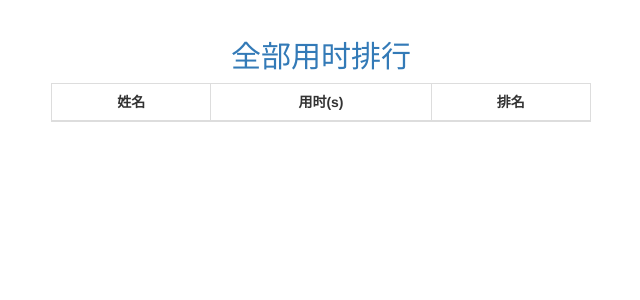
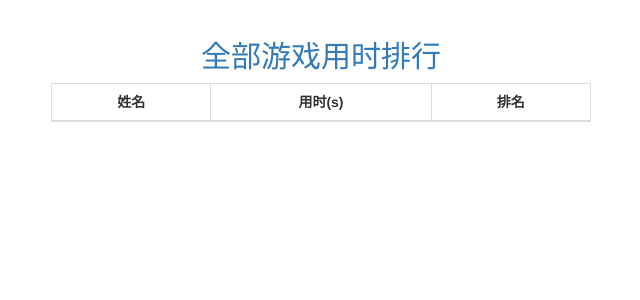
Before and after one commit to Jhon-19/Games, a Flask app: page /show_scores?game=all in a window 1280 px wide. Shown: the part 52-352 px from the top of the page, without its empty margins (319-959 px from the left). Run offline with Flask 3, Linux system fonts and the light colour scheme; lists and menus that the app fills with data are empty; some libraries are stand-ins or nearby versions.

Commit message:
fix score bug

```diff
--- a/app/blocky_games/common/record.js
+++ b/app/blocky_games/common/record.js
@@ -36,6 +36,6 @@ function show_scores() {
     $('#show_scores').click(() => {
         let appName = location.pathname.match(/\/([-\w]+)(\.html)?$/);
         appName = appName ? appName[1].replace('-', '/') : 'index';
-        window.location = '/show_record?game=' + appName;
+        window.location = '/show_scores?game=' + appName;
     });
 }
--- a/app/templates/scores.html
+++ b/app/templates/scores.html
@@ -3,7 +3,7 @@
 {% block title %}Scores{% endblock %}
 
 {% block page_content %}
-    <h2 class="text-primary text-center">{{ game }}用时排行</h2>
+    <h2 class="text-primary text-center">{{ game }}游戏用时排行</h2>
     <div class="col-md-6 col-md-offset-3">
         <table class="table table-bordered table-striped">
             <thead>
```
